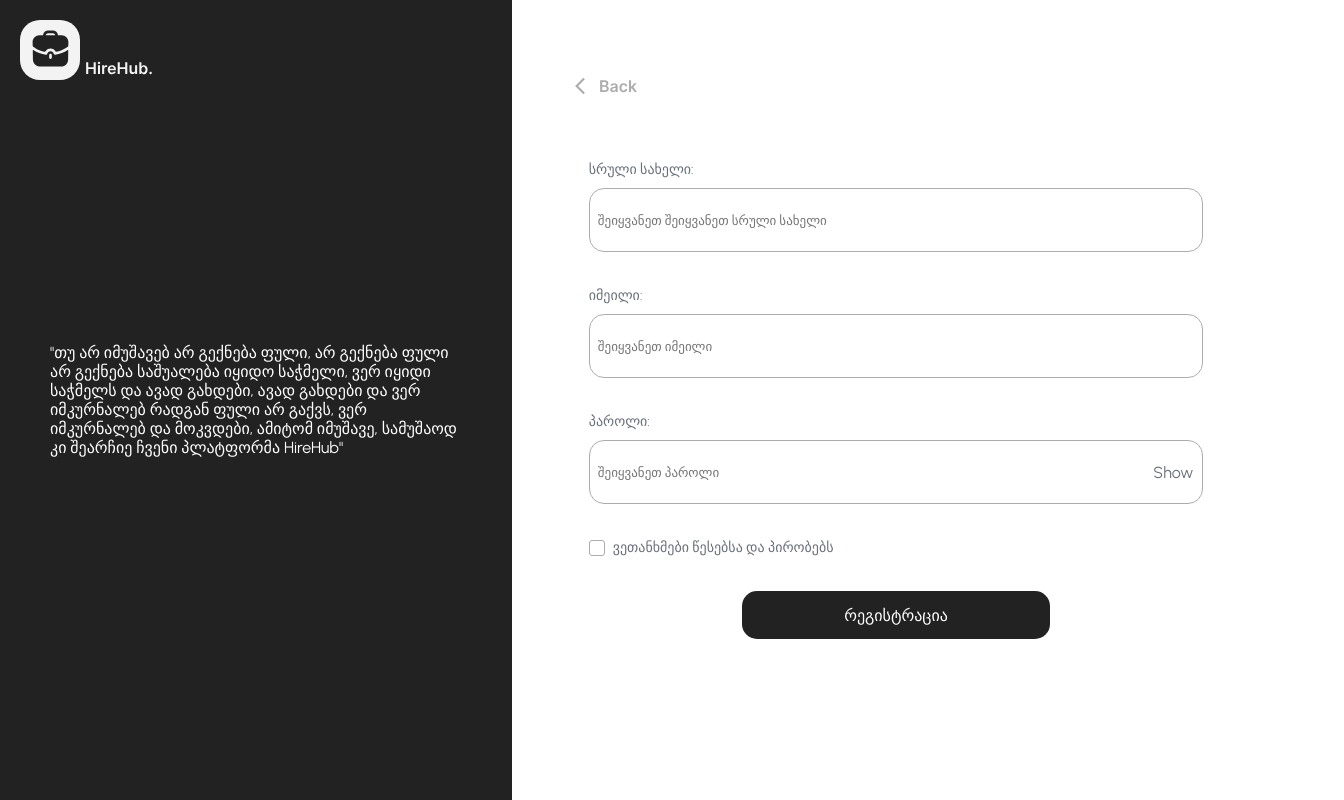
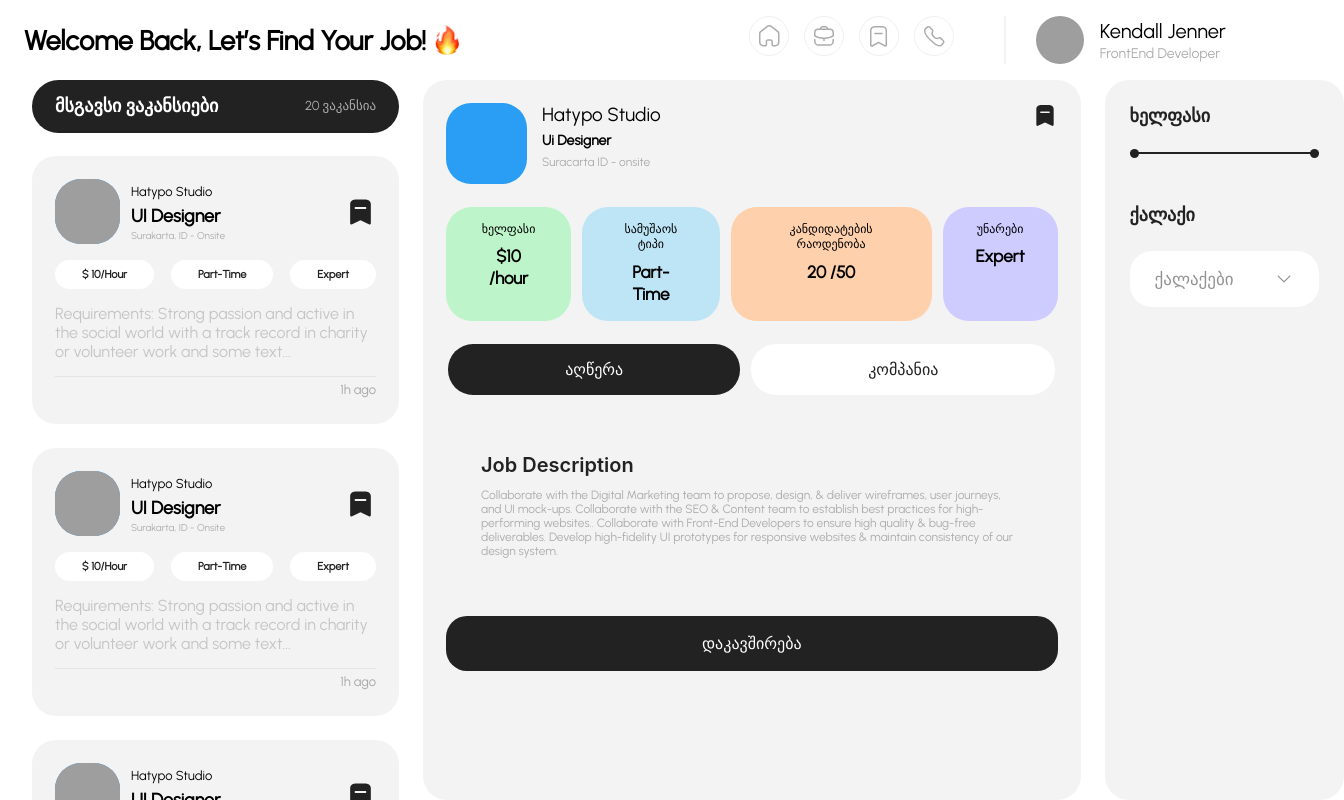
Before and after one commit to NikkaNamoradze/HireHub, a React (Vite) app: page /job/1 in a window 1280 px wide. Shown: the whole page, 1344 px wide, since content can reach past the window. Built offline with nearby package versions, Linux system fonts and the light colour scheme; grey boxes are pictures that could not be loaded.

Commit message:
filter half

```diff
--- a/src/App.tsx
+++ b/src/App.tsx
@@ -1,30 +1,14 @@
 import { Outlet } from "react-router-dom";
 import Header from "./components/header/Header";
-import Login from "./pages/Login";
 
-// Import the functions you need from the SDKs you need
-import { initializeApp } from "firebase/app";
-import Registration from "./pages/Registration";
-// TODO: Add SDKs for Firebase products that you want to use
-// https://firebase.google.com/docs/web/setup#available-libraries
 
 function App() {
-  // Your web app's Firebase configuration
-  const firebaseConfig = {
-    apiKey: "AIzaSyAL5Ix9BN2NOdPQrHmvVxKpUenaTn2C4Is",
-    authDomain: "hirehub-9868c.firebaseapp.com",
-    projectId: "hirehub-9868c",
-    storageBucket: "hirehub-9868c.appspot.com",
-    messagingSenderId: "670521351914",
-    appId: "1:670521351914:web:386545344b6fbbed328193",
-  };
 
-  // Initialize Firebase
-  const app = initializeApp(firebaseConfig);
 
   return (
     <>
-      <Registration />
+      <Header/>
+      <Outlet/>
     </>
   );
 }
--- /dev/null
+++ b/src/components/Filter/Filter.tsx
@@ -0,0 +1,28 @@
+import React from "react";
+import styled from "styled-components";
+import Item from "./Item";
+
+import Range from "./Range";
+import Dropdown from "../carousel/CarouselSearch/Dropdown";
+
+function Filter() {
+  return (
+    <Container>
+      <Item title="ხელფასი" content={<Range min={0} max={2500} />} />
+      <Item title="ქალაქი" content={<Dropdown filter />} />
+    </Container>
+  );
+}
+
+export default Filter;
+
+const Container = styled.div`
+  width: 367px;
+  height: 90vh;
+  border-radius: 24px;
+  background: #f4f3f3;
+  padding: 25px;
+  display: flex;
+  gap: 50px;
+  flex-direction: column;
+`;
--- /dev/null
+++ b/src/components/Filter/Item.tsx
@@ -0,0 +1,25 @@
+import React from "react";
+import styled from "styled-components";
+
+function Item({ title, content }: { title: string; content: JSX.Element }) {
+  return (
+    <Container>
+      <Title>{title}</Title>
+      {content}
+    </Container>
+  );
+}
+
+export default Item;
+
+const Container = styled.div`
+  width: 100%;
+
+`;
+
+const Title = styled.div`
+  color: #222222;
+  font-size: 18px;
+  margin-bottom: 25px;
+  font-weight: 700;
+`;
--- /dev/null
+++ b/src/components/Filter/Range.tsx
@@ -0,0 +1,117 @@
+import React, { useEffect, useRef, useState } from "react";
+import styled from "styled-components";
+
+function Range({ min, max }: { min: number; max: number }) {
+  const [minValue, setMinValue] = useState<number>(min);
+  const [maxValue, setMaxValue] = useState<number>(max);
+
+  const minSlider = useRef<any>()
+  const maxSlider = useRef<any>()
+
+
+  const [minProgress, setMinProgress] = useState<string>("0%");
+  const [maxProgress, setMaxProgress] = useState<string>("100%");
+
+
+
+  const hendler = () => {
+    const gap = 20;
+    if (maxValue - minValue < gap) {
+       if (minSlider.current){
+        minSlider.current.value = maxValue - gap
+       }else{
+        maxSlider.current.value = minValue - gap
+       }
+    } else {
+        setMinProgress((minValue / max) * 100 + "%");
+        setMaxProgress(100 - (maxValue / max) * 100 + "%");
+        minSlider.current.value = minValue
+        maxSlider.current.value = maxValue
+    }
+  };
+
+  useEffect(() => {
+    hendler();
+  }, [minValue, maxValue]);
+
+  return (
+    <Container>
+      <Slider>
+        <Progress min={minProgress} max={maxProgress} />
+
+      </Slider>
+      <RangeInput>
+        <RangeMin
+          type="range"
+          ref={minSlider}
+          min={min}
+          max={max}
+          onChange={(e) => setMinValue(parseInt(e.target.value))}
+        />
+        <RangeMax
+          type="range"
+          ref={maxSlider}
+          min={min}
+          max={max}
+          onChange={(e) => setMaxValue(parseInt(e.target.value))}
+        />
+      </RangeInput>
+    </Container>
+  );
+}
+
+export default Range;
+
+const Slider = styled.div`
+  height: 2px;
+  width: 100%;
+  position: relative;
+  background: #acacac;
+  border-radius: 5px;
+`;
+
+const Progress = styled.div<{ min: string; max?: string }>`
+  height: 2px;
+  position: absolute;
+  right: ${({ max }) => max};
+  left: ${({ min }) => min};
+  background: #222222;
+  border-radius: 5px;
+`;
+
+const Container = styled.div``;
+
+const RangeInput = styled.div`
+  position: relative;
+`;
+
+const RangeComponent = styled.input`
+  position: absolute;
+  top: -2px;
+  height: 2px;
+  width: 100%;
+  -webkit-appearance: none;
+  background: none;
+  pointer-events: none;
+
+  &::-webkit-slider-thumb {
+    width: 9px;
+    height: 9px;
+    border-radius: 150px;
+    pointer-events: auto;
+    -webkit-appearance: none;
+    background: #222222;
+  }
+  &::-moz-range-thumb {
+    width: 9px;
+    height: 9px;
+    border: none;
+    border-radius: 150px;
+    pointer-events: auto;
+    -webkit-appearance: none;
+    background: #222222;
+  }
+`;
+
+const RangeMin = styled(RangeComponent)``;
+const RangeMax = styled(RangeComponent)``;
--- a/src/components/carousel/CarouselSearch/Dropdown.tsx
+++ b/src/components/carousel/CarouselSearch/Dropdown.tsx
@@ -1,7 +1,7 @@
 import { useState } from "react";
 import { styled } from "styled-components";
 import DownArrow from "../../../assets/icons/DownArrow.svg";
-function Dropdown() {
+function Dropdown({filter}:{filter?:boolean}) {
   const [city, setCity] = useState<string>("");
   const item = [
     "თბილისი",
@@ -16,7 +16,7 @@ function Dropdown() {
 
   return (
     <MainConatiner>
-      <DropDown>
+      <DropDown filter={filter}>
         {city === "" ? "ქალაქები" : city}
         <img src={DownArrow} alt="" />
       </DropDown>
@@ -50,13 +50,13 @@ const DropdownContent = styled.div`
   box-shadow: 0px 8px 16px 0px rgba(0, 0, 0, 0.098);
   z-index: 1;
 `;
-const DropDown = styled.div`
+const DropDown = styled.div<{filter?:boolean}>`
   display: flex;
   justify-content: center;
   align-items: center;
   padding: 18px 25px;
   gap: 40px;
-  background: #f4f3f3;
+  background: ${({filter})=> filter?'#ffff':'#f4f3f3'} ;
   border-radius: 22px;
   font-style: normal;
   font-weight: 500;
--- a/src/pages/Job.tsx
+++ b/src/pages/Job.tsx
@@ -3,12 +3,14 @@ import MainComponent from '../components/main_component/MainComponent'
 import JobsList from '../components/job/JobsList'
 import { MainConatiner } from '../components/other/styledCompnents'
 import styled from 'styled-components';
+import Filter from '../components/Filter/Filter';
 
 function Job() {
   return (
     <Container>
       <JobsList/>
       <MainComponent/>
+      <Filter/>
 
     </Container>
   )
```
Also changed, not shown: src/firebase/firebase-config.ts (added, +12 -0 lines), 1 other file (tests, documents, lock files or other folders).
